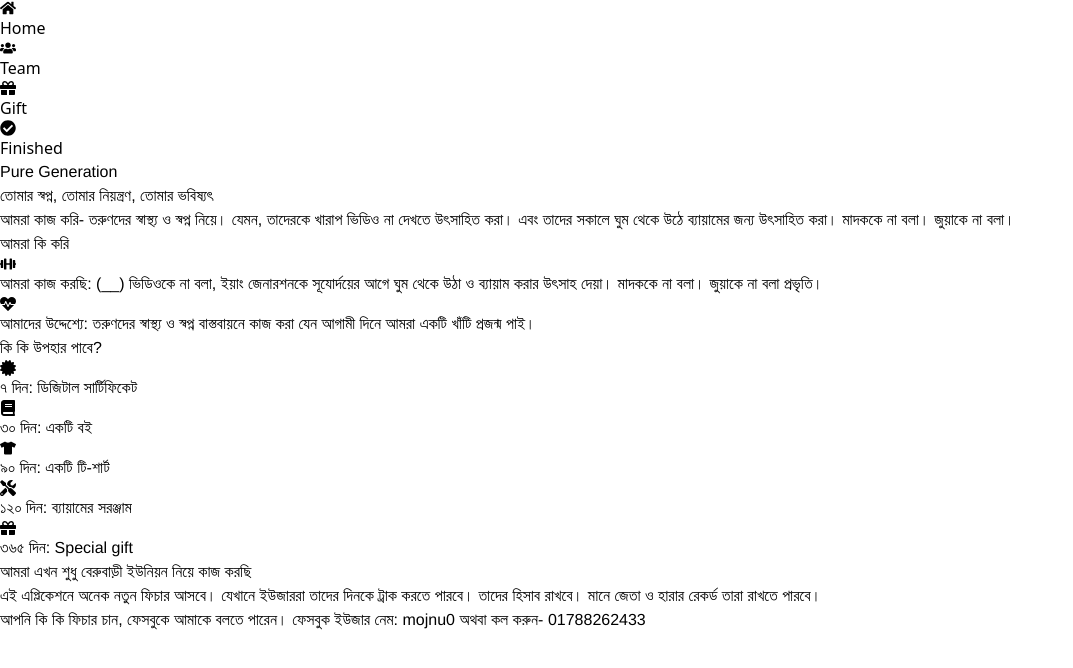
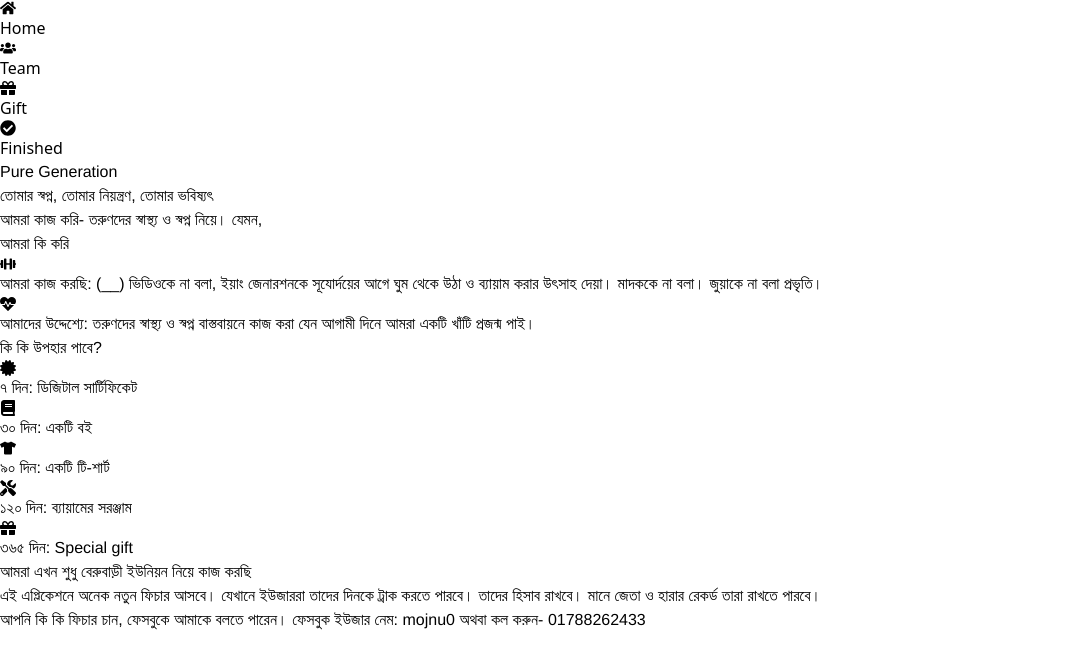
Before and after one commit to codebymojnu/pure-generation-frontend, a React (Vite) app: page / in a window 1280 px wide. Shown: the top 668 px of the page, without its empty margins (0-1073 px from the left). Built offline with nearby package versions, Linux system fonts and the light colour scheme; a web font is replaced by a local one.

Commit message:
type-writter-effect in homepage

```diff
--- a/src/components/Home.jsx
+++ b/src/components/Home.jsx
@@ -1,4 +1,4 @@
-import React from "react";
+import React, { useEffect, useState } from "react";
 import {
   FaBook,
   FaCertificate,
@@ -10,6 +10,22 @@ import {
 } from "react-icons/fa";
 
 function Home() {
+  const [text, setText] = useState("");
+  const fullText =
+    "আমরা কাজ করি- তরুণদের স্বাস্থ্য ও স্বপ্ন নিয়ে। যেমন, তাদেরকে খারাপ ভিডিও না দেখতে উৎসাহিত করা। এবং তাদের সকালে ঘুম থেকে উঠে ব্যায়ামের জন্য উৎসাহিত করা। মাদককে না বলা। জুয়াকে না বলা প্রভৃতি...";
+
+  useEffect(() => {
+    let currentIndex = 0;
+
+    const intervalId = setInterval(() => {
+      if (currentIndex <= fullText.length) {
+        setText(fullText.substring(0, currentIndex));
+        currentIndex++;
+      } else {
+        clearInterval(intervalId);
+      }
+    }, 100); // Adjust the interval duration for typing speed
+  }, [fullText]);
   return (
     <div
       className="min-h-screen py-8 px-4 sm:px-6 lg:px-8"
@@ -25,12 +41,7 @@ function Home() {
         <h2 className="text-sm lg:text-lg lg:font-semibold text-gray-700 mb-6 text-center">
           তোমার স্বপ্ন, তোমার নিয়ন্ত্রণ, তোমার ভবিষ্যৎ
         </h2>
-        <p className="text-lg text-gray-700 mb-6">
-          আমরা কাজ করি- তরুণদের স্বাস্থ্য ও স্বপ্ন নিয়ে। যেমন, তাদেরকে
-          <span className="text-red-500"> খারাপ ভিডিও </span> না দেখতে উৎসাহিত
-          করা। এবং তাদের সকালে ঘুম থেকে উঠে ব্যায়ামের জন্য উৎসাহিত করা। মাদককে
-          না বলা। জুয়াকে না বলা।
-        </p>
+        <p className="text-lg text-gray-700 mb-6">{text}</p>
         <div className="grid grid-cols-1 sm:grid-cols-2 gap-6">
           <div className="bg-white rounded-md p-6 shadow-md">
             <h2 className="text-xl font-semibold text-gray-800 mb-4">
```
